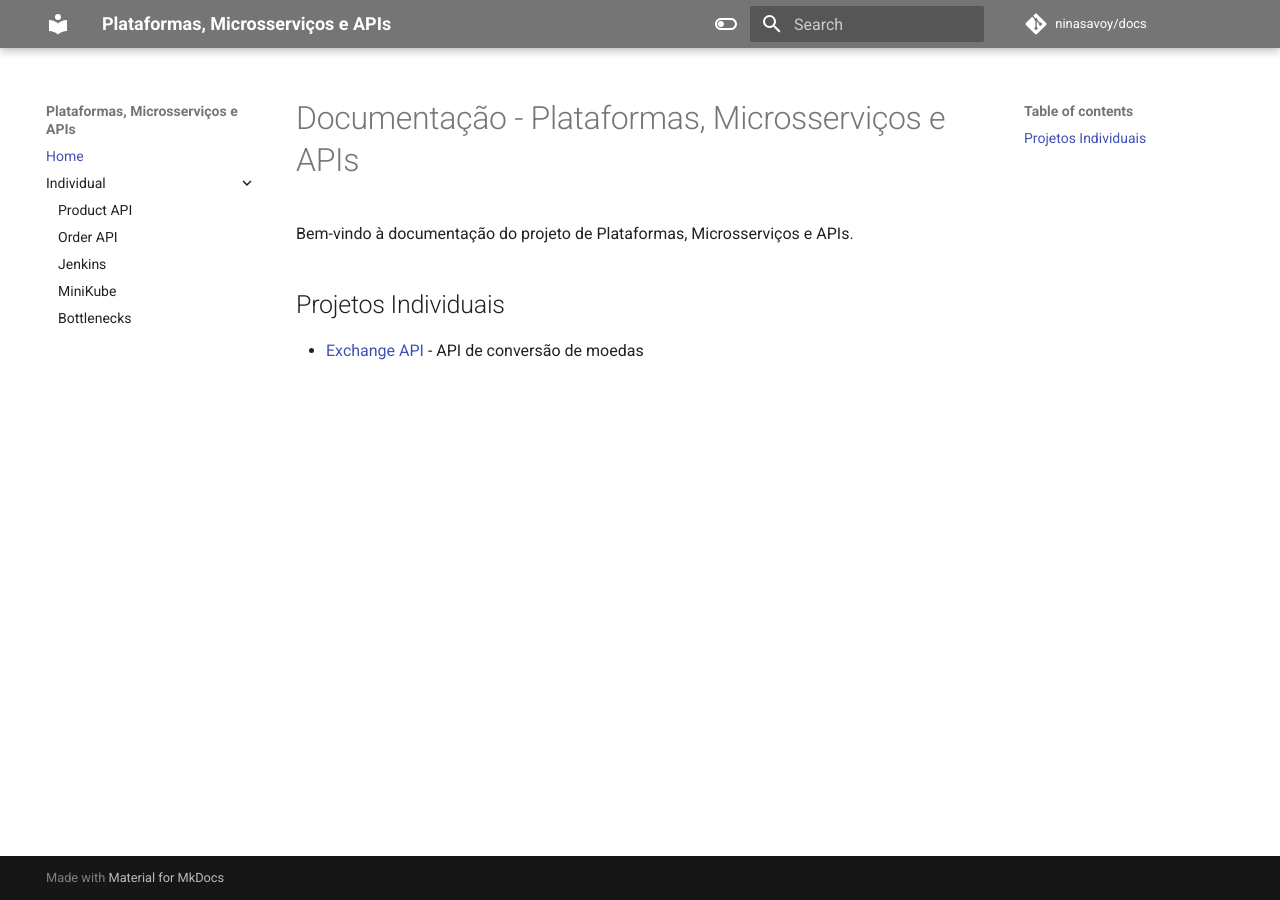
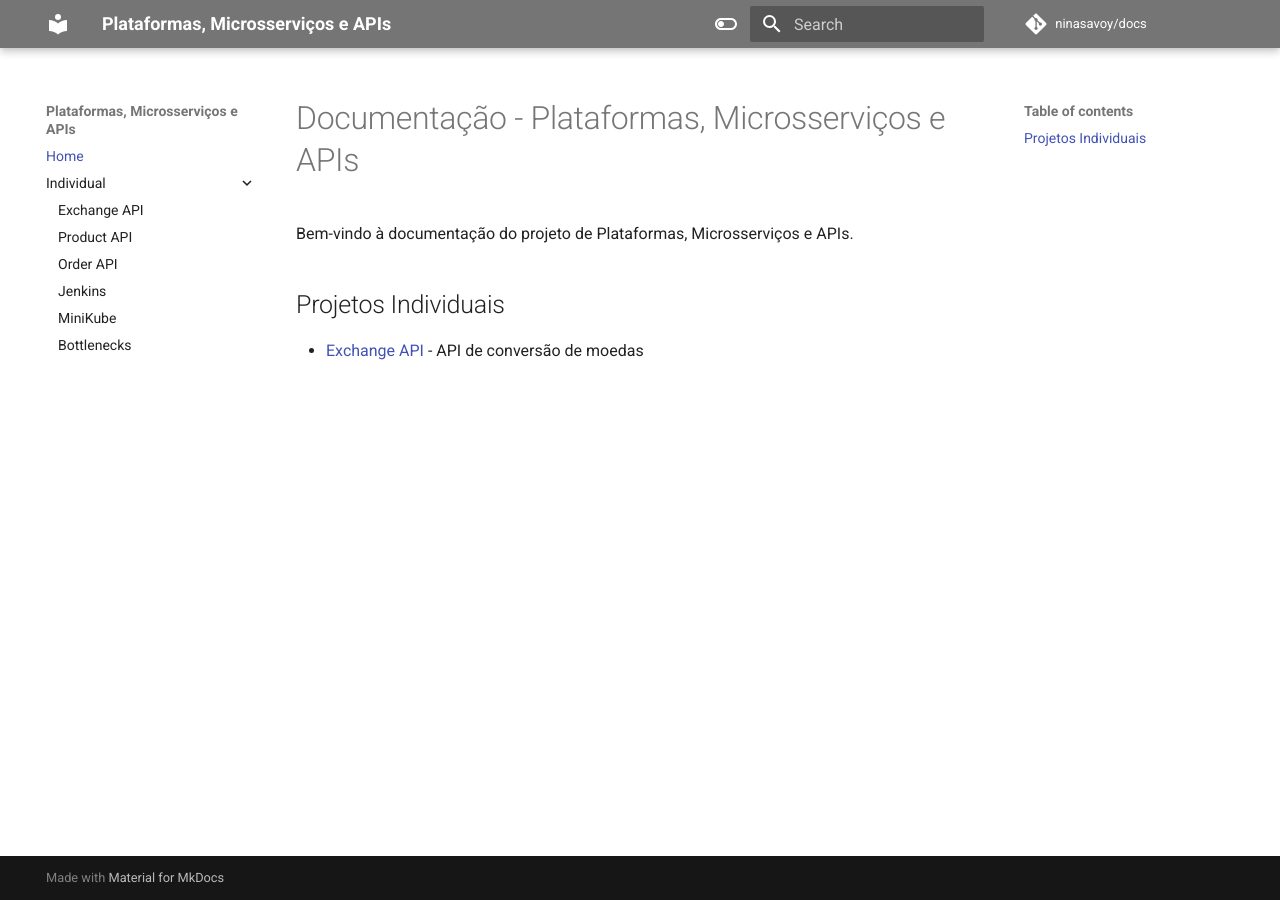
Before and after one commit to ninasavoy/docs, an MkDocs documentation site: the page built from docs/index.md, in a window 1280 px wide. Built offline with MkDocs 1.6.1 and Material for MkDocs 9.7.7, drawn with Linux system fonts in a browser that asks for light colours; comment, search, counter and statistics services are not loaded.

Commit message:
sera que era isso

```diff
--- a/docs/index.md
+++ b/docs/index.md
@@ -4,4 +4,4 @@ Bem-vindo à documentação do projeto de Plataformas, Microsserviços e APIs.
 
 ## Projetos Individuais
 
-- [Exchange API](./exchange/main.md) - API de conversão de moedas
+- [Exchange API](exchange/main.md) - API de conversão de moedas
--- a/mkdocs.yaml
+++ b/mkdocs.yaml
@@ -74,7 +74,7 @@ plugins:
 nav:
   - Home: index.md
   - Individual:
-
+    - Exchange API: ./exchange/main.md
     - Product API: ./product/main.md
     - Order API: ./order/main.md
     - Jenkins: ./jenkins/main.md
```
